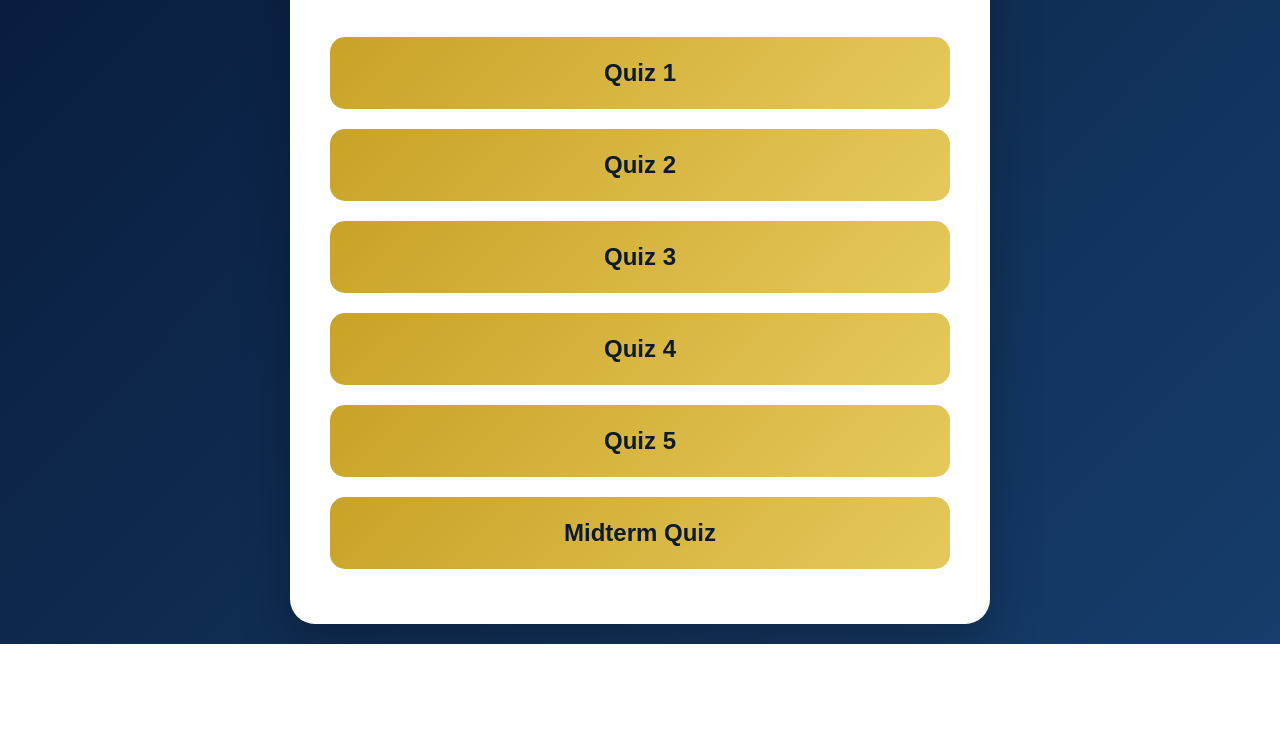
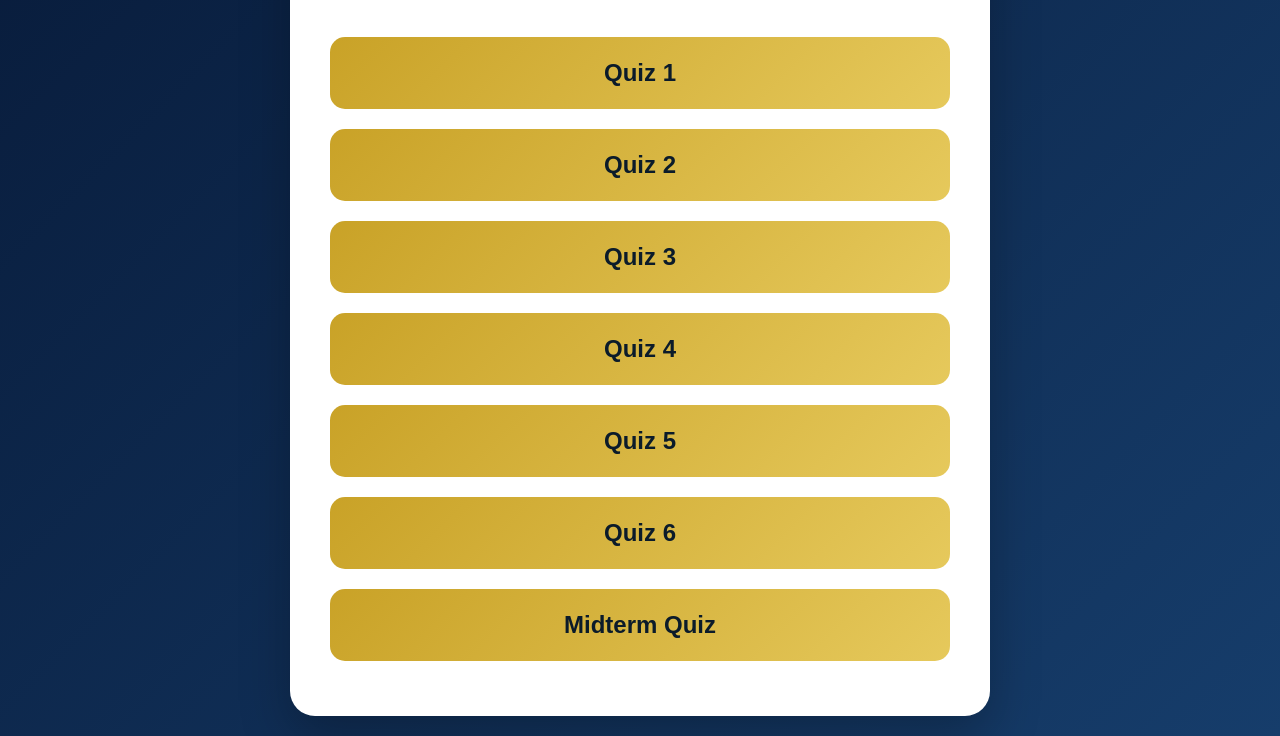
Before and after one commit to centerjust4u-creator/IOS, a plain HTML site: page index.html in a window 1280 px wide. Shown: the part 168-904 px from the top of the page. Before the commit the page ends 812 px from the top, so only its background shows below. Drawn offline with Linux system fonts and the light colour scheme.

Commit message:
Add link to Quiz 6 in index.html

```diff
--- a/index.html
+++ b/index.html
@@ -94,6 +94,7 @@ h1 {
         <a class="quiz" href="quiz-3/">Quiz 3</a>
         <a class="quiz" href="quiz-4/">Quiz 4</a>
         <a class="quiz" href="quiz-5/">Quiz 5</a>
+        <a class="quiz" href="quiz-6/">Quiz 6</a>
 
         <a class="quiz" href="midterm-quiz/">Midterm Quiz</a>
     </div>
```
